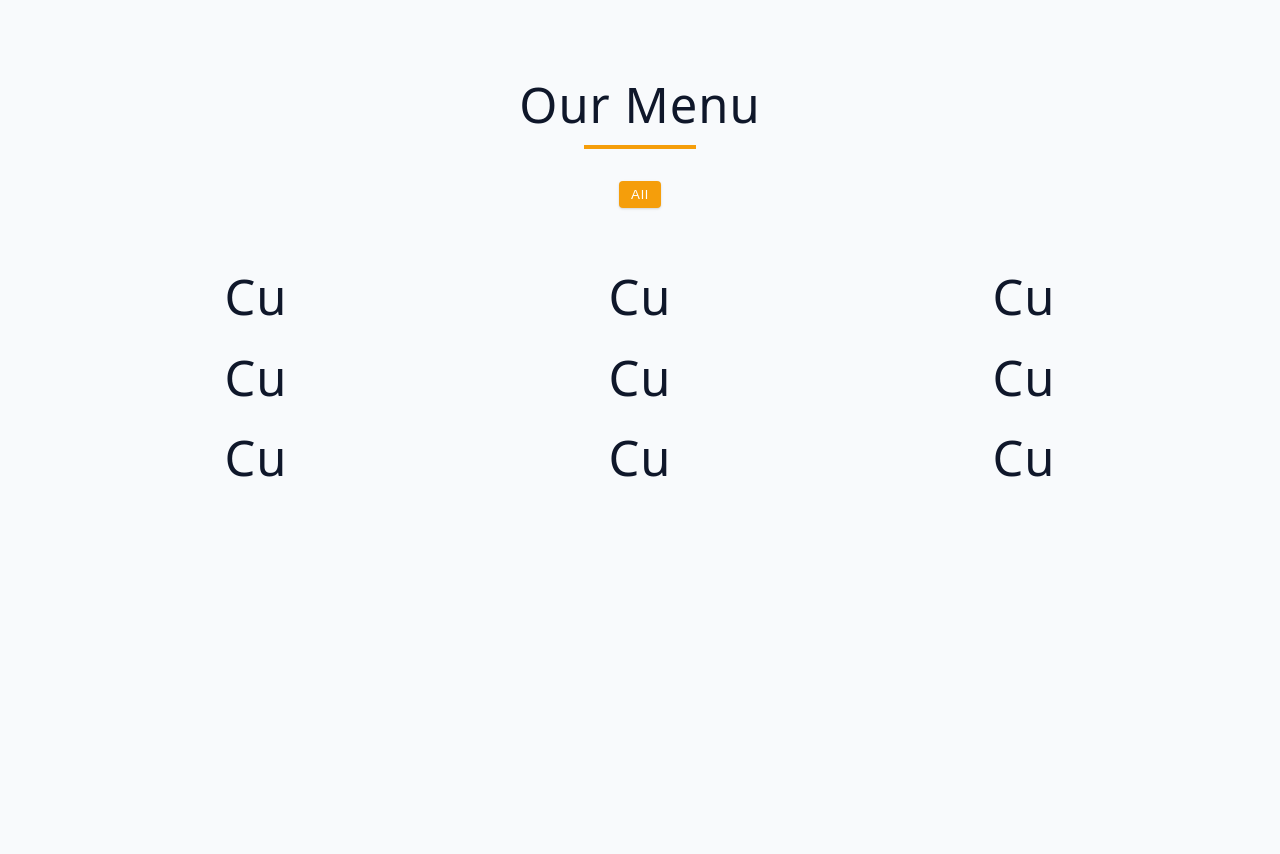
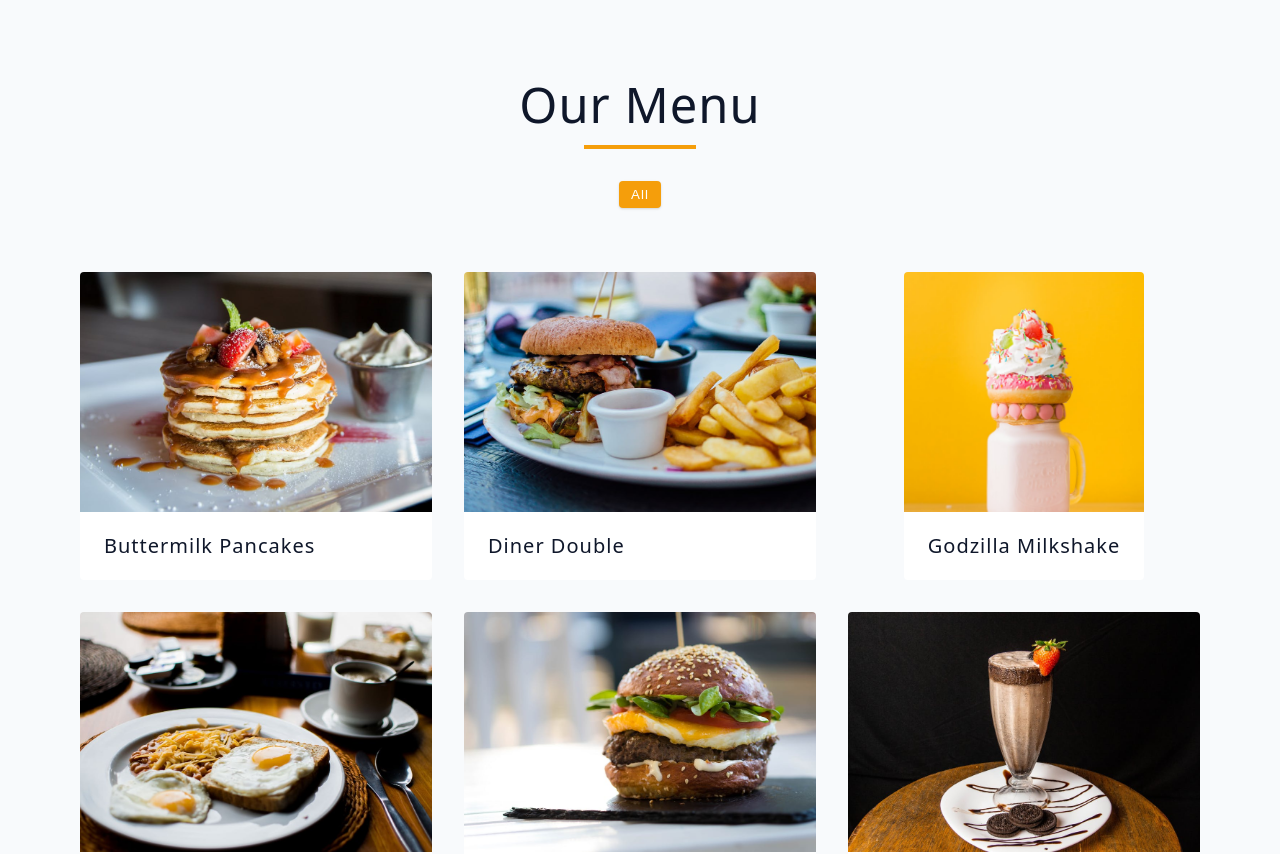
Before and after one commit to luc4s-git/menu, a React (Vite) app: page / in a window 1280 px wide. Shown: the top 854 px of the page. Before the commit the page ends 800 px from the top, so only its background shows below. Built offline with nearby package versions, Linux system fonts and the light colour scheme; the HTML template or start-up script is replaced by a standard one.

Commit message:
menu item iteration title

```diff
--- a/src/components/Menu.jsx
+++ b/src/components/Menu.jsx
@@ -2,7 +2,7 @@ import MenuItem from './MenuItem';
 
 export default function Menu({ menu }) {
   const menuMapping = menu.map((item) => {
-    return <MenuItem />;
+    return <MenuItem key={item.id} {...item} />;
   });
 
   return <>{menuMapping}</>;
--- a/src/components/MenuItem.jsx
+++ b/src/components/MenuItem.jsx
@@ -1,3 +1,10 @@
-export default function MenuItem() {
-  return <h1>cu</h1>;
+export default function MenuItem({ id, title, category, price, img, desc }) {
+  return (
+    <div className="menu-item">
+      <img src={img} alt={title} className="img" />
+      <div className="item-info">
+        <h5>{title}</h5>
+      </div>
+    </div>
+  );
 }
```
